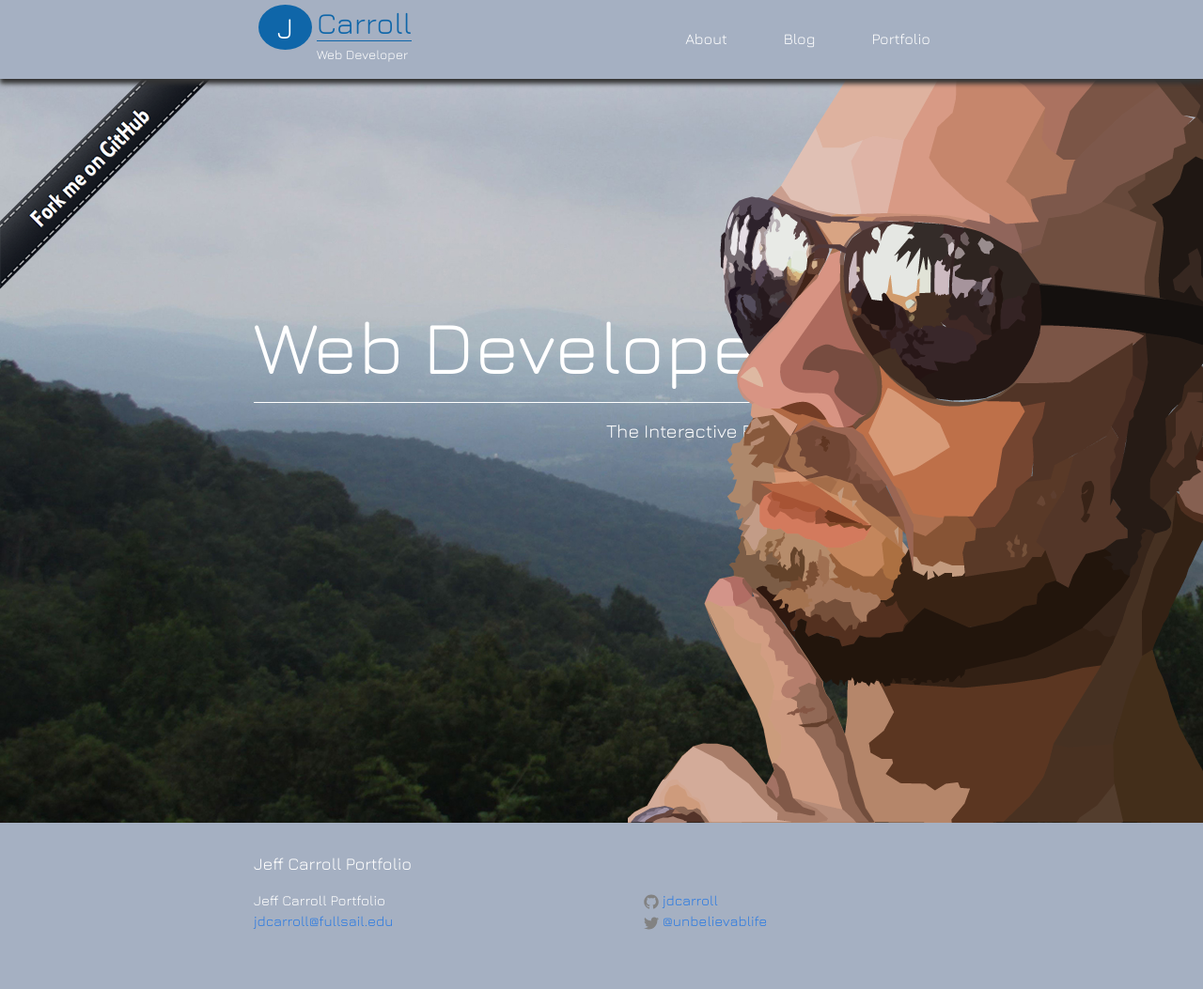
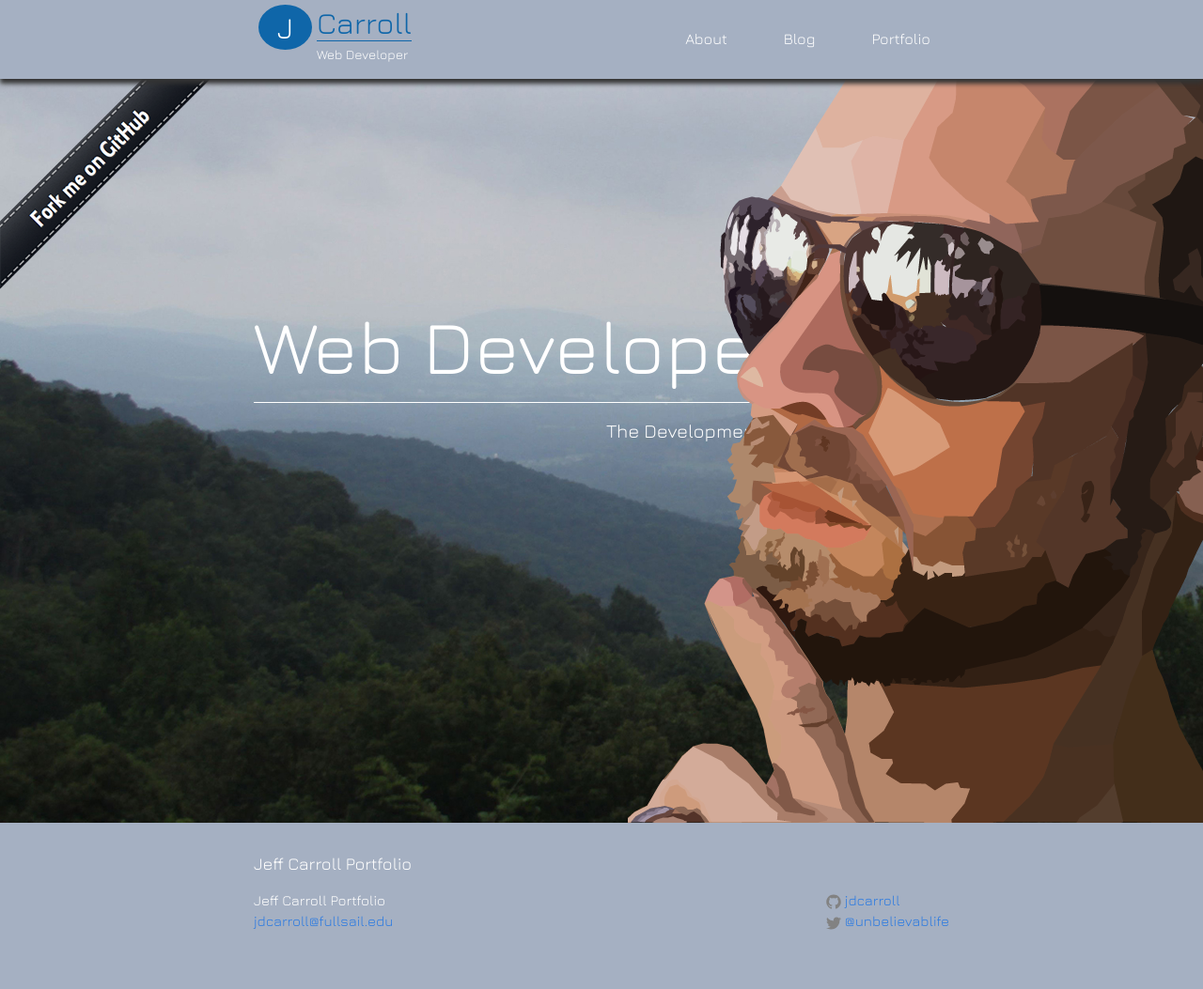
Before and after one commit to jdcarroll/jdcarroll.github.io, a Jekyll site: the page built from index.html, in a window 1280 px wide. Shown: the whole page at 94% size. Built offline with Jekyll 4.4.1, drawn with Linux system fonts in a browser that asks for light colours.

Commit message:
further updates

```diff
--- a/_includes/footer.html
+++ b/_includes/footer.html
@@ -16,7 +16,7 @@
       </div>
 
       <div class="footer-col  footer-col-3">
-        <ul class="social-media-list">
+        <ul class="social-media-list pull-right">
           {% if site.github_username %}
           <li>
             <a href="https://github.com/{{ site.github_username }}">
--- a/_sass/_base.scss
+++ b/_sass/_base.scss
@@ -8,6 +8,9 @@ dl, dd, ol, ul, figure {
     padding: 0;
 }
 
+.pull-right {
+    float: right;
+}
 
 
 /**
--- a/index.html
+++ b/index.html
@@ -6,7 +6,7 @@ layout: landing
     <a href="https://github.com/jdcarroll"><img src="images/header/forkMeGitHub.png" alt="Fork me on GitHub"/></a>
     <div class="wrapper">
         <h1 id="title">Web Developer</h1>
-        <p id="byline">The Interactive Experience</p>
+        <p id="byline">The Development Experience</p>
     </div>
     <img id="selfPortrait" src="images/header/Carroll_Jeffrey_selfportraitColorize.png" alt="Digital Self Portrait"/>
 </div>
```
